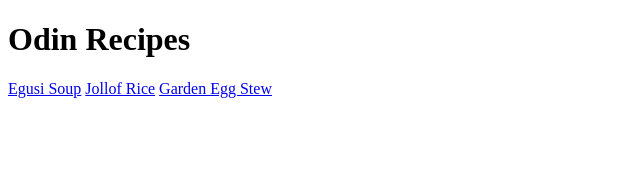
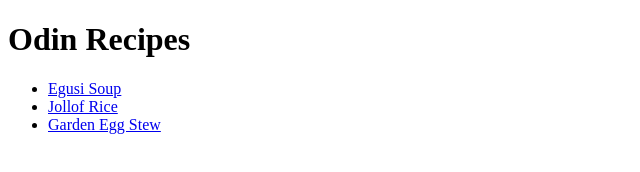
Before and after one commit to Gaius-Okoase/odin-recipes, a plain HTML site: page index.html in a window 1280 px wide. Shown: the whole page, without its empty margins (0-640 px from the left). Drawn offline with Linux system fonts and the light colour scheme.

Commit message:
Refactor README and index.html for improved structure and clarity

```diff
--- a/index.html
+++ b/index.html
@@ -7,8 +7,10 @@
 </head>
 <body>
     <h1>Odin Recipes</h1>
-    <a href="./recipes/egusi.html">Egusi Soup</a>
-    <a href="./recipes/jollof-rice.html">Jollof Rice</a>
-    <a href="./recipes/garden-egg-stew.html">Garden Egg Stew</a>
+    <ul>
+        <li><a href="./recipes/egusi.html">Egusi Soup</a></li>
+        <li><a href="./recipes/jollof-rice.html">Jollof Rice</a></li>
+        <li><a href="./recipes/garden-egg-stew.html">Garden Egg Stew</a></li>
+    </ul>
 </body>
 </html>
```
Also changed, not shown: 1 other file.
